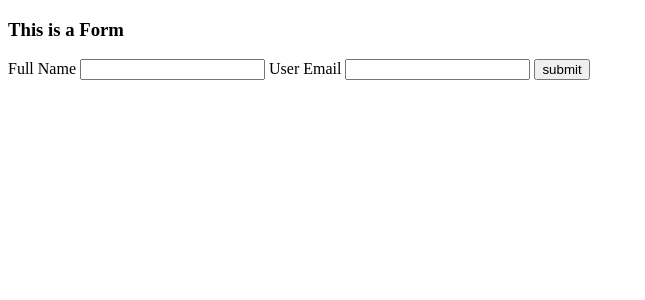
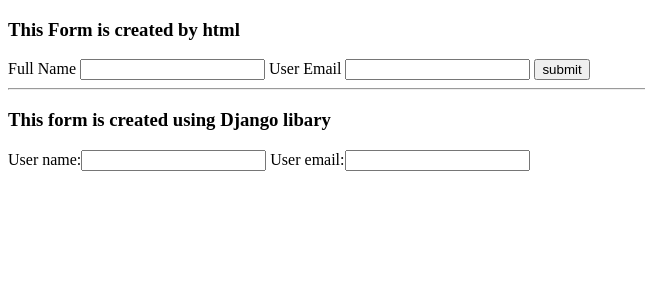
Before and after one commit to iamfoysal/pd-apps, a Django app: page /form/ in a window 1280 px wide. Shown: the top 300 px of the page, without its empty margins (0-645 px from the left). Run offline with Django 3.2, Linux system fonts and the light colour scheme.

Commit message:
Creatng a Django Form 1

```diff
--- /dev/null
+++ b/app1/forms.py
@@ -0,0 +1,9 @@
+from tkinter.tix import Form
+from django import forms
+
+
+class user_form(forms.Form):
+       #<label for="user_name">Full Name</label>
+        #<input type="text" name="user_name" value="" required>
+    user_name =forms.CharField()
+    user_email = forms.EmailField()
--- a/app1/templates/app1/form.html
+++ b/app1/templates/app1/form.html
@@ -7,7 +7,7 @@
     <title>Document</title>
 </head>
 <body>
-    <h3>This is a Form</h3>
+    <h3>This Form is created by html</h3>
     <form  action="" method="post">
         <label for="user_name">Full Name</label>
         <input type="text" name="user_name" value="" required>
@@ -16,7 +16,16 @@
 
         <input type="submit" name="submit" value="submit">
     </form>
+    <hr>
+    <h3>{{heading_1}}</h3>
+    <form action="" method="post">
+        {{test_form}}
+
+    </form>
 
 
 </body>
 </html>
+
+
+<!-- Creatng a Django Form 1  -->
--- a/app1/views.py
+++ b/app1/views.py
@@ -1,6 +1,7 @@
 from django.shortcuts import render
 from django.http import HttpResponse
 from app1.models import Asgard, Album
+from app1 import forms
 
 
 def home(request):
@@ -13,5 +14,6 @@
     return render(request,'app1/about.html')
 
 def form (request):
-    diction  = {}
+    new_form = forms.user_form()
+    diction  = {'test_form':new_form, 'heading_1':"This form is created using Django libary"}
     return render (request, 'app1/form.html', context=diction)
```
